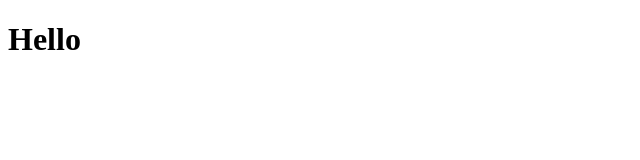
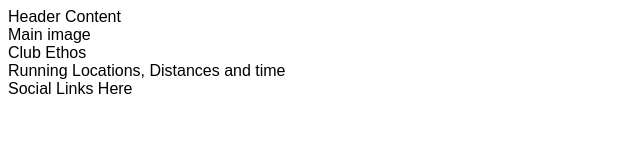
Before and after one commit to marcusgrundstrom88/love-running, a plain HTML site: page index.html in a window 1280 px wide. Shown: the whole page, without its empty margins (0-640 px from the left). Drawn offline with Linux system fonts and the light colour scheme.

Commit message:
Add core structure for home page

```diff
--- a/index.html
+++ b/index.html
@@ -4,9 +4,24 @@
     <meta charset="UTF-8">
     <meta http-equiv="X-UA-Compatible" content="IE=edge">
     <meta name="viewport" content="width=device-width, initial-scale=1.0">
-    <title>Document</title>
+    <meta name="description" content="Love Running Club for runners">
+    <meta name="keywords" content="love running, running, running club">
+
+    <link rel="stylesheet" href="assets/css/style.css">
+    <title>Love Running</title>
 </head>
 <body>
-    <h1> Hello </h1>
+    <header> Header Content</header>
+    <section>
+        Main image
+
+    </section>
+    <section>
+        Club Ethos
+    </section>
+    <section>
+        Running Locations, Distances and time
+    </section>
+    <footer> Social Links Here </footer>
 </body>
 </html>
```
